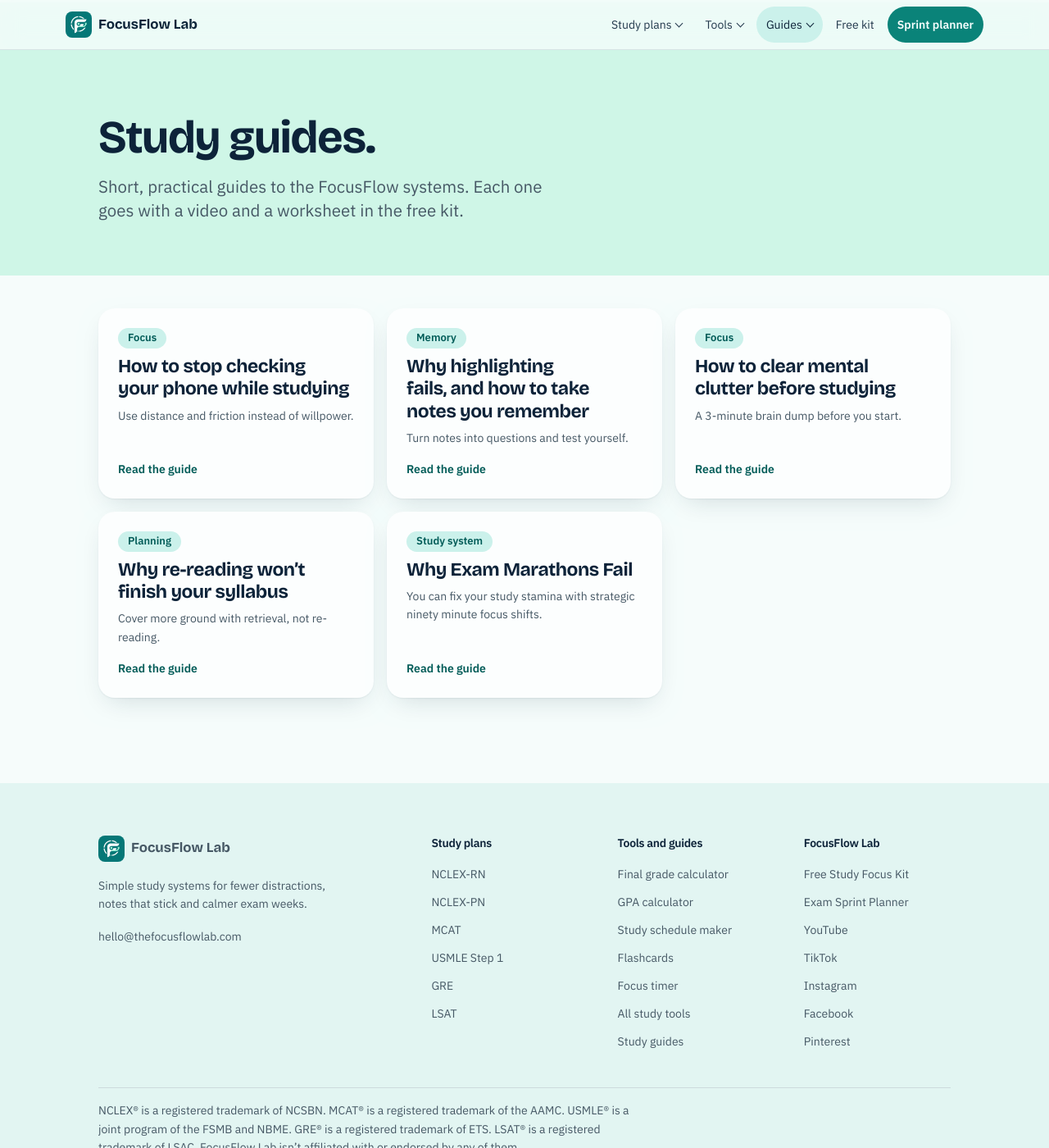
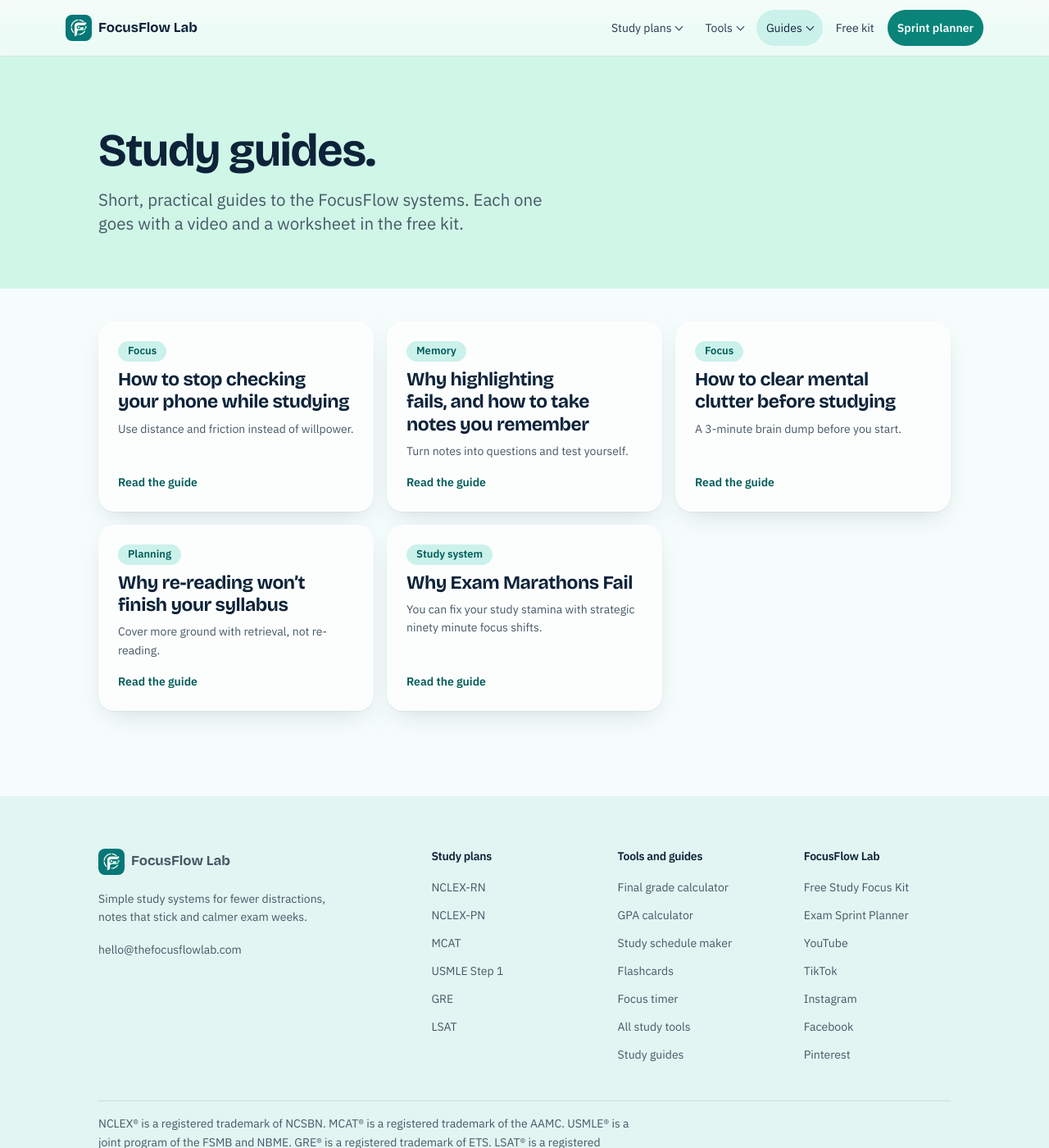
Before and after one commit to focusflowlab/focusflowlab.github.io, a Jekyll site: the page built from guides/index.html, in a window 1280 px wide and 1400 px high. Shown: the whole window at 82% size. Built offline with Jekyll 4.4.1, drawn with Linux system fonts in a browser that asks for light colours.

Commit message:
Give the header and breadcrumbs room to breathe on every page
Breadcrumb styles moved into site.css (auto guides didn't load them);
header bar padding raised.

Co-Authored-By: Claude Opus 5.5 <noreply@anthropic.com>

```diff
--- a/assets/site.css
+++ b/assets/site.css
@@ -293,7 +293,7 @@ h3 { font-size: var(--text-title); }
 
 /* Sticky frosted masthead */
 .site-head { position: sticky; top: 0; z-index: var(--z-sticky-nav); background: color-mix(in oklab, var(--color-paper) 82%, transparent); backdrop-filter: saturate(1.4) blur(14px); -webkit-backdrop-filter: saturate(1.4) blur(14px); border-bottom: 1px solid color-mix(in oklab, var(--color-rule) 70%, transparent); }
-.site-head .masthead { border-bottom: 0; padding: var(--space-xs) 0; }
+.site-head .masthead { border-bottom: 0; padding: var(--space-sm) 0; }
 .masthead nav { gap: var(--space-2xs); }
 .masthead nav a { padding: 0 var(--space-sm); border-radius: var(--radius-pill); color: var(--color-ink-2); }
 .masthead nav a:hover, .masthead nav a[aria-current] { background: var(--color-accent-wash); color: var(--color-ink); text-decoration: none; }
@@ -542,3 +542,9 @@ label.btn { margin: 0; display: inline-flex; }
   .nav-trigger::after { width: 6px; height: 6px; }
 }
 @media (prefers-reduced-motion: reduce) { .nav-trigger::after { transition: none; } }
+
+/* Breadcrumbs: shared by every page type, with clear space below the header */
+.crumbs { font-size: var(--text-sm); color: var(--color-muted); margin: var(--space-lg) 0 0; }
+.crumbs a { color: var(--color-muted); }
+.crumbs a:hover { color: var(--color-ink); }
+@media (max-width: 640px) { .crumbs { margin-top: var(--space-md); } }
--- a/study-plan/assets/plan.css
+++ b/study-plan/assets/plan.css
@@ -2,8 +2,6 @@
 /* FocusFlow Lab study plan generators. Loads after /assets/site.css and uses its tokens only.
    Direction: a printed study timetable, one ruled row per week (see /design.md). */
 
-.crumbs { font-size: var(--text-sm); color: var(--color-muted); margin: var(--space-md) 0 0; }
-.crumbs a { color: var(--color-muted); }
 
 /* Hero: headline and sentence on the left, the planner sheet on the right */
 .hero { display: grid; grid-template-columns: minmax(0, 5fr) minmax(0, 6fr); gap: var(--gap-columns); align-items: start; padding: var(--space-xl) 0 var(--space-2xl); }
```
